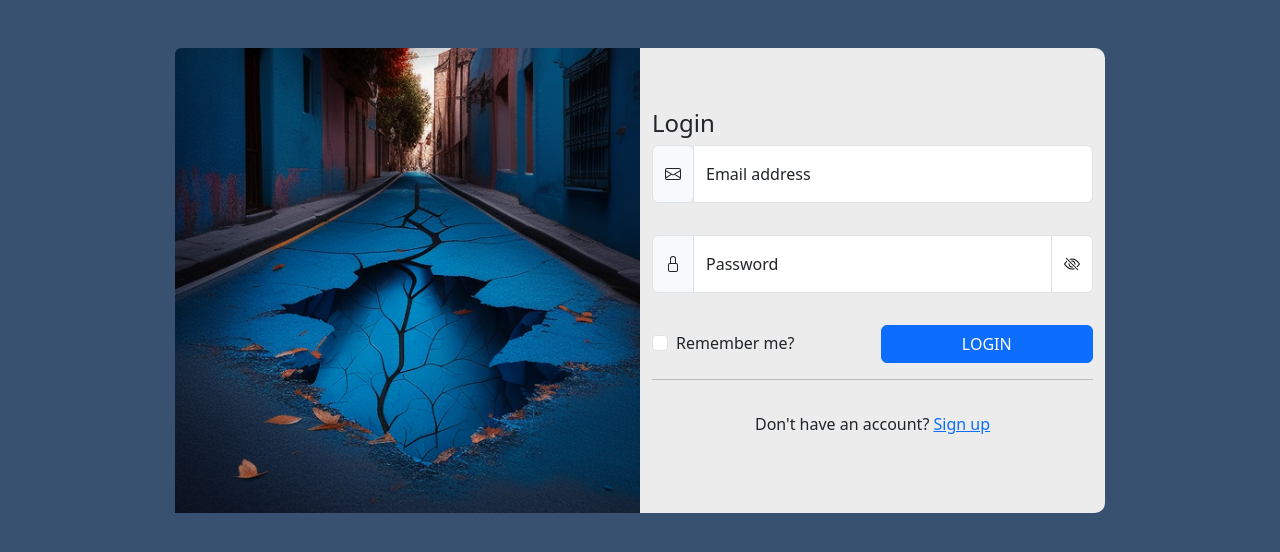
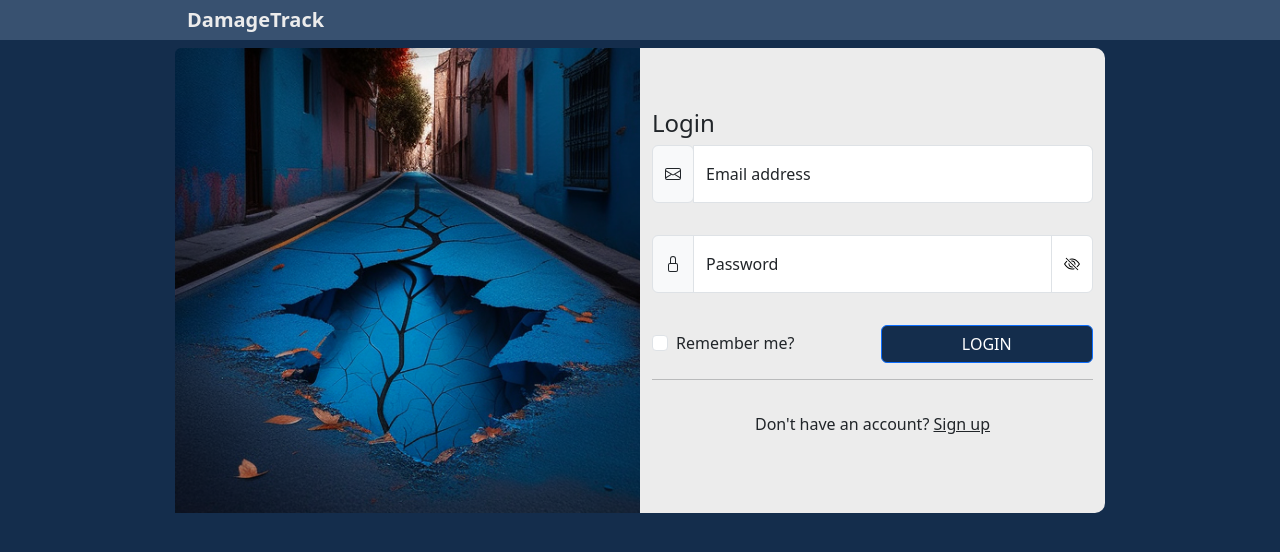
Before and after one commit to inikolaou/DamageTrack, a web app: file signup-login.html in a window 1280 px wide. Shown: the top 552 px of the page. Run offline with its HTML, style and script files only (its server is not run), Linux system fonts and the light colour scheme.

Commit message:
Add navbar to login and fix coloring

```diff
--- a/index.html
+++ b/index.html
@@ -91,7 +91,7 @@
     <header data-bs-theme="dark">
         <div class="navbar navbar-dark bg-dark shadow-sm">
             <div class="container">
-                <a href="/" class="navbar-brand d-flex align-items-center">
+                <a href="/index.html" class="navbar-brand d-flex align-items-center">
                     <strong>DamageTrack</strong>
                 </a>
                 <a href="final_form.html" class="navbar-brand d-flex align-items-center">
--- a/signup-login.html
+++ b/signup-login.html
@@ -17,6 +17,13 @@
 </head>
 
 <body>
+    <div class="navbar">
+        <div class="container">
+            <a href="/index.html" class="navbar-brand d-flex align-items-center">
+                <strong>DamageTrack</strong>
+            </a>
+        </div>
+    </div>
     <div class="container mt-5 w-100" id="login">
         <div class="row row-cols-2 align-items-center justify-content-center ">
             <div class="col-md-6 px-0 col-12">
@@ -32,8 +39,9 @@
                                     d="M0 4a2 2 0 0 1 2-2h12a2 2 0 0 1 2 2v8a2 2 0 0 1-2 2H2a2 2 0 0 1-2-2V4Zm2-1a1 1 0 0 0-1 1v.217l7 4.2 7-4.2V4a1 1 0 0 0-1-1H2Zm13 2.383-4.708 2.825L15 11.105V5.383Zm-.034 6.876-5.64-3.471L8 9.583l-1.326-.795-5.64 3.47A1 1 0 0 0 2 13h12a1 1 0 0 0 .966-.741ZM1 11.105l4.708-2.897L1 5.383v5.722Z" />
                             </svg></span>
                         <div class="form-floating">
-                            <input type="email" class="form-control" id="loginEmail" name="loginEmail" placeholder="name@example.com"
-                                pattern="^\w+([\.-]?\w+)*@\w+([\.-]?\w+)*(\.\w{2,3})+$" required>
+                            <input type="email" class="form-control" id="loginEmail" name="loginEmail"
+                                placeholder="name@example.com" pattern="^\w+([\.-]?\w+)*@\w+([\.-]?\w+)*(\.\w{2,3})+$"
+                                required>
                             <div class="invalid-feedback show-warning">
                                 Please provide a valid email.
                             </div>
@@ -51,8 +59,8 @@
                                     d="M8 1a2 2 0 0 1 2 2v4H6V3a2 2 0 0 1 2-2zm3 6V3a3 3 0 0 0-6 0v4a2 2 0 0 0-2 2v5a2 2 0 0 0 2 2h6a2 2 0 0 0 2-2V9a2 2 0 0 0-2-2zM5 8h6a1 1 0 0 1 1 1v5a1 1 0 0 1-1 1H5a1 1 0 0 1-1-1V9a1 1 0 0 1 1-1z" />
                             </svg></span>
                         <div class="form-floating flex-grow-1">
-                            <input type="password" class="form-control" id="loginPassword" name="loginPassword" placeholder="Password"
-                                required>
+                            <input type="password" class="form-control" id="loginPassword" name="loginPassword"
+                                placeholder="Password" required>
                             <div class="invalid-feedback show-warning">
                                 Please provide a valid password.
                             </div>
@@ -106,7 +114,8 @@
                                         d="M0 4a2 2 0 0 1 2-2h12a2 2 0 0 1 2 2v8a2 2 0 0 1-2 2H2a2 2 0 0 1-2-2V4Zm2-1a1 1 0 0 0-1 1v.217l7 4.2 7-4.2V4a1 1 0 0 0-1-1H2Zm13 2.383-4.708 2.825L15 11.105V5.383Zm-.034 6.876-5.64-3.471L8 9.583l-1.326-.795-5.64 3.47A1 1 0 0 0 2 13h12a1 1 0 0 0 .966-.741ZM1 11.105l4.708-2.897L1 5.383v5.722Z" />
                                 </svg></span>
                             <div class="form-floating">
-                                <input type="email" class="form-control" id="signUpEmail" name="signUpEmail" placeholder="name@example.com"
+                                <input type="email" class="form-control" id="signUpEmail" name="signUpEmail"
+                                    placeholder="name@example.com"
                                     pattern="^\w+([\.-]?\w+)*@\w+([\.-]?\w+)*(\.\w{2,3})+$" required>
                                 <div class="invalid-feedback show-warning">
                                     Please provide a valid email.
@@ -125,8 +134,8 @@
                                         d="M8 1a2 2 0 0 1 2 2v4H6V3a2 2 0 0 1 2-2zm3 6V3a3 3 0 0 0-6 0v4a2 2 0 0 0-2 2v5a2 2 0 0 0 2 2h6a2 2 0 0 0 2-2V9a2 2 0 0 0-2-2zM5 8h6a1 1 0 0 1 1 1v5a1 1 0 0 1-1 1H5a1 1 0 0 1-1-1V9a1 1 0 0 1 1-1z" />
                                 </svg></span>
                             <div class="form-floating flex-grow-1">
-                                <input type="password" class="form-control" id="signUpPassword" name="signUpPassword" placeholder="Password"
-                                    required>
+                                <input type="password" class="form-control" id="signUpPassword" name="signUpPassword"
+                                    placeholder="Password" required>
                                 <div class="invalid-feedback show-warning">
                                     Please provide a valid password.
                                 </div>
@@ -147,8 +156,8 @@
                                 </svg>
                             </span>
                             <div class="form-floating">
-                                <input type="text" class="form-control" id="signUpFirstName" name="signUpFirstName" placeholder="John"
-                                    maxlength="20" pattern="[A-Za-z]{1,20}" required>
+                                <input type="text" class="form-control" id="signUpFirstName" name="signUpFirstName"
+                                    placeholder="John" maxlength="20" pattern="[A-Za-z]{1,20}" required>
                                 <div class="invalid-feedback show-warning">
                                     Please provide a valid first name.
                                 </div>
@@ -166,8 +175,8 @@
                                 </svg>
                             </span>
                             <div class="form-floating">
-                                <input type="text" class="form-control" id="signUpLastName" name="signUpLastName" placeholder="Georgiou"
-                                    maxlength="20" pattern="[A-Za-z]{1,20}" required>
+                                <input type="text" class="form-control" id="signUpLastName" name="signUpLastName"
+                                    placeholder="Georgiou" maxlength="20" pattern="[A-Za-z]{1,20}" required>
                                 <div class="invalid-feedback show-warning">
                                     Please provide a valid last name.
                                 </div>
@@ -186,8 +195,8 @@
                                         d="M3.654 1.328a.678.678 0 0 0-1.015-.063L1.605 2.3c-.483.484-.661 1.169-.45 1.77a17.568 17.568 0 0 0 4.168 6.608 17.569 17.569 0 0 0 6.608 4.168c.601.211 1.286.033 1.77-.45l1.034-1.034a.678.678 0 0 0-.063-1.015l-2.307-1.794a.678.678 0 0 0-.58-.122l-2.19.547a1.745 1.745 0 0 1-1.657-.459L5.482 8.062a1.745 1.745 0 0 1-.46-1.657l.548-2.19a.678.678 0 0 0-.122-.58L3.654 1.328zM1.884.511a1.745 1.745 0 0 1 2.612.163L6.29 2.98c.329.423.445.974.315 1.494l-.547 2.19a.678.678 0 0 0 .178.643l2.457 2.457a.678.678 0 0 0 .644.178l2.189-.547a1.745 1.745 0 0 1 1.494.315l2.306 1.794c.829.645.905 1.87.163 2.611l-1.034 1.034c-.74.74-1.846 1.065-2.877.702a18.634 18.634 0 0 1-7.01-4.42 18.634 18.634 0 0 1-4.42-7.009c-.362-1.03-.037-2.137.703-2.877L1.885.511z" />
                                 </svg></span>
                             <div class="form-floating">
-                                <input type="tel" class="form-control" id="signUpPhone" name="signUpPhone" placeholder="6985568483"
-                                    pattern="69\d{8}" required>
+                                <input type="tel" class="form-control" id="signUpPhone" name="signUpPhone"
+                                    placeholder="6985568483" pattern="69\d{8}" required>
                                 <div class="invalid-feedback show-warning">
                                     Please provide a valid phone number.
                                 </div>
@@ -204,8 +213,8 @@
                                         d="M8.707 1.5a1 1 0 0 0-1.414 0L.646 8.146a.5.5 0 0 0 .708.708L2 8.207V13.5A1.5 1.5 0 0 0 3.5 15h9a1.5 1.5 0 0 0 1.5-1.5V8.207l.646.647a.5.5 0 0 0 .708-.708L13 5.793V2.5a.5.5 0 0 0-.5-.5h-1a.5.5 0 0 0-.5.5v1.293L8.707 1.5ZM13 7.207V13.5a.5.5 0 0 1-.5.5h-9a.5.5 0 0 1-.5-.5V7.207l5-5 5 5Z" />
                                 </svg></span>
                             <div class="form-floating">
-                                <input type="text" class="form-control" id="signUpCity" name="signUpCity" placeholder="Patras"
-                                    maxlength="20" pattern="[A-Za-z]{1,20}" required>
+                                <input type="text" class="form-control" id="signUpCity" name="signUpCity"
+                                    placeholder="Patras" maxlength="20" pattern="[A-Za-z]{1,20}" required>
                                 <div class="invalid-feedback show-warning">
                                     Please provide a valid city name.
                                 </div>
@@ -230,8 +239,6 @@
             </div>
         </div>
     </div>
-
-
 </body>
 
 </html>
--- a/static/signup-login.css
+++ b/static/signup-login.css
@@ -1,6 +1,42 @@
 body {
-    margin: 10px;
+    margin-bottom: 10px;
+    background-color: #142d4c;
+}
+
+
+.navbar {
+    position: fixed;
+    top: 0;
+    width: 100%;
+    z-index: 1;
+    padding: 0;
+    justify-content: space-around;
     background-color: #385170;
+}
+
+.navbar-brand {
+    --bs-navbar-brand-color: #ececec !important;
+}
+
+.navbar-brand:focus, .navbar-brand:hover {
+    --bs-navbar-brand-hover-color: #ececec !important;
+}
+
+.navbar .container {
+    margin: 0;
+}
+
+.btn-primary {
+    background-color: #142d4c;
+    --bs-btn-hover-bg: #385170;
+}
+
+a {
+    --bs-link-color-rgb: #142d4c;
+}
+
+a:hover {
+    --bs-link-hover-color-rgb: #385170;
 }
 
 .show-warning {
@@ -12,7 +48,7 @@ body {
     background-color: white;
 }
 
-.container {
+#login.container, #signUp.container {
     border-radius: 10px;
     background-color: #ececec;
     min-width: 320px;
@@ -55,7 +91,7 @@ body {
     width: 30px;
     height: 30px;
     border-radius: 50%;
-    background-color: #007bff;
+    background-color: #385170;
     color: white;
     font-weight: bold;
     display: flex;
@@ -68,7 +104,7 @@ body {
 }
 
 .line {
-    border: 1px solid #007bff;
+    border: 1px solid #385170;
     margin: 0;
     flex-grow: 1;
 }
--- a/static/signup-login.js
+++ b/static/signup-login.js
@@ -49,7 +49,7 @@ signUpNext.addEventListener("click", function (event) {
 
             signUpBack.disabled = false;
 
-            currentCircle.style.backgroundColor = '#007bff';
+            currentCircle.style.backgroundColor = '#385170';
             prevCircle.style.backgroundColor = 'green';
 
             if (group === 3) {
```
